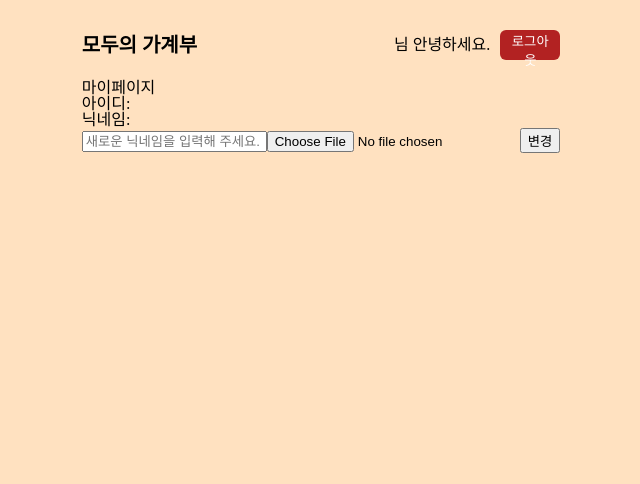
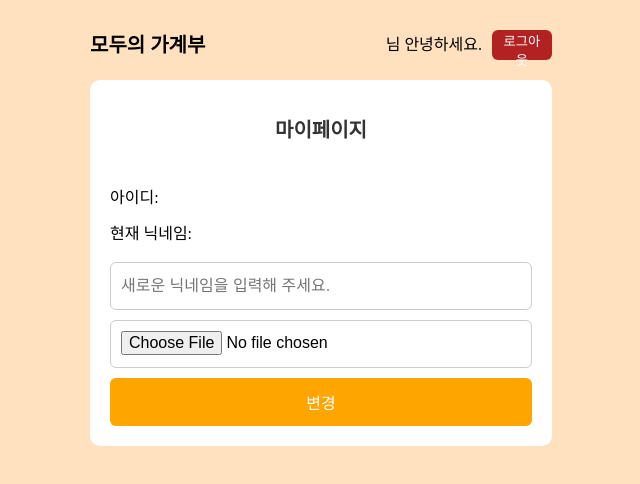
Before and after one commit to Dayeon-Cheon/pocket-money-tracker-auth, a React (Vite) app: page /mypage in a window 1280 px wide. Shown: the top 484 px of the page, without its empty margins (319-959 px from the left). Built offline with nearby package versions, Linux system fonts and the light colour scheme; no server answers; sample sign-in values are in the browser's storage.

Commit message:
style: mypage

```diff
--- a/src/pages/MyPage.jsx
+++ b/src/pages/MyPage.jsx
@@ -2,6 +2,7 @@ import { useState } from "react";
 import { useNavigate } from "react-router-dom";
 import { useQuery } from "@tanstack/react-query";
 import { getUserInfo, updateProfile } from "../api/auth";
+import styled from "styled-components";
 
 const MyPage = () => {
   const [newNickname, setNewNickname] = useState("");
@@ -39,27 +40,84 @@ const MyPage = () => {
   }
 
   return (
+    <MyPageSection>
       <div>
-      <h2>마이페이지</h2>
+        <TitleDiv>마이페이지</TitleDiv>
+        <ProfileDiv>
           <p>아이디: {userInfo.id}</p>
-      <p>닉네임: {userInfo.nickname}</p>
-
-      <form onSubmit={handleUpdateProfile}>
-        <input
+          <p>현재 닉네임: {userInfo.nickname}</p>
+        </ProfileDiv>
+      </div>
+      <div>
+        <FormDiv onSubmit={handleUpdateProfile}>
+          <ProfileInput
             type="text"
             value={newNickname}
             onChange={(e) => setNewNickname(e.target.value)}
             placeholder="새로운 닉네임을 입력해 주세요."
           />
-        <input
+          <ProfileInput
             type="file"
             accept="image/*"
             onChange={(e) => setNewAvatar(e.target.files[0])}
           />
-        <button type="submit">변경</button>
-      </form>
+          <UpdateButton type="submit">변경</UpdateButton>
+        </FormDiv>
       </div>
+    </MyPageSection>
   );
 };
 
 export default MyPage;
+
+const MyPageSection = styled.section`
+  padding: 20px;
+  border-radius: 10px;
+  background-color: white;
+`;
+
+const TitleDiv = styled.div`
+  text-align: center;
+  font-size: 20px;
+  font-weight: bold;
+  margin-top: 20px;
+  color: #333;
+`;
+
+const ProfileDiv = styled.div`
+  display: flex;
+  flex-direction: column;
+  gap: 20px;
+  margin-top: 50px;
+  margin-bottom: 20px;
+`;
+
+const FormDiv = styled.div`
+  display: flex;
+  flex-direction: column;
+  align-items: center;
+  gap: 10px;
+`;
+
+const ProfileInput = styled.input`
+  padding: 10px;
+  border-radius: 6px;
+  border: 1px solid #ccc;
+  width: 400px;
+  height: 26px;
+  font-size: 16px;
+`;
+
+const UpdateButton = styled.button`
+  padding: 12px 20px;
+  border-radius: 6px;
+  border: none;
+  background-color: orange;
+  color: white;
+  font-size: 16px;
+  cursor: pointer;
+  width: 100%;
+  &:hover {
+    opacity: 0.8;
+  }
+`;
```
Lines whose indentation alone changed are shown as unchanged.
